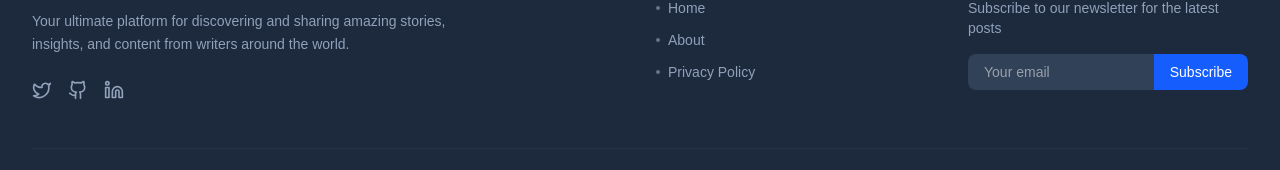
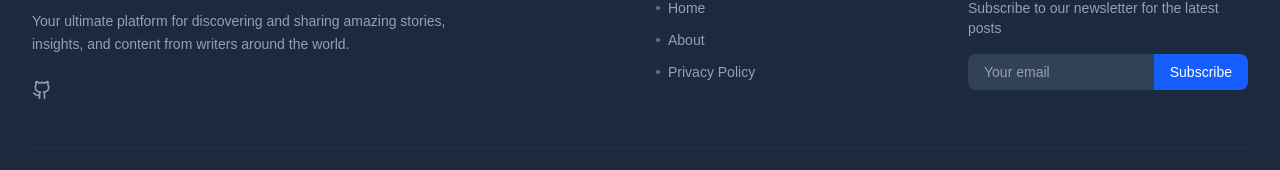
Before and after one commit to rishugren03/bloggr, a Next.js app: page / in a window 1280 px wide. Shown: the part 959-1129 px from the top of the page. Built offline with nearby package versions, Linux system fonts and the light colour scheme; no server answers; a web font is replaced by a local one.

Commit message:
socials link

```diff
--- a/src/components/shared/Footer.tsx
+++ b/src/components/shared/Footer.tsx
@@ -6,20 +6,10 @@ const Footer = () => {
 
   const socialLinks = [
     {
-      name: "Twitter",
-      href: "https://x.com/i_amrishu",
-      icon: <Twitter className="w-5 h-5" />
-    },
-    {
       name: "GitHub",
-      href: "https://github.com/rishugren03/bloggr",
+      href: "https://github.com/pronnati-29/bloggr",
       icon: <Github className="w-5 h-5" />
     },
-    {
-      name: "LinkedIn",
-      href: "https://www.linkedin.com/in/rishu-kumar-68455a213/",
-      icon: <Linkedin className="w-5 h-5" />
-    }
   ];
 
   const quickLinks = [
```
